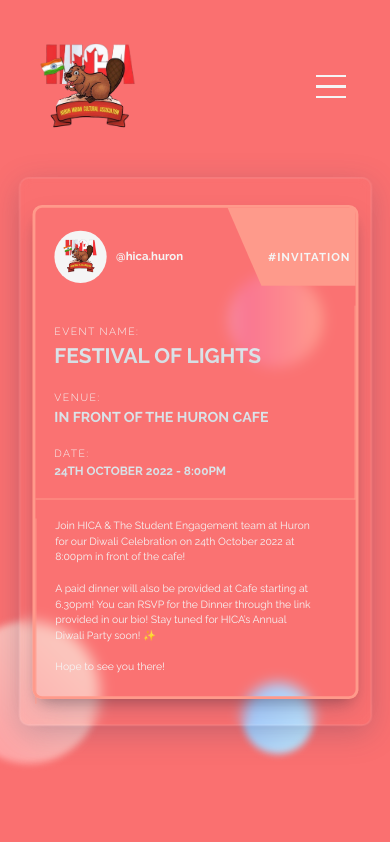
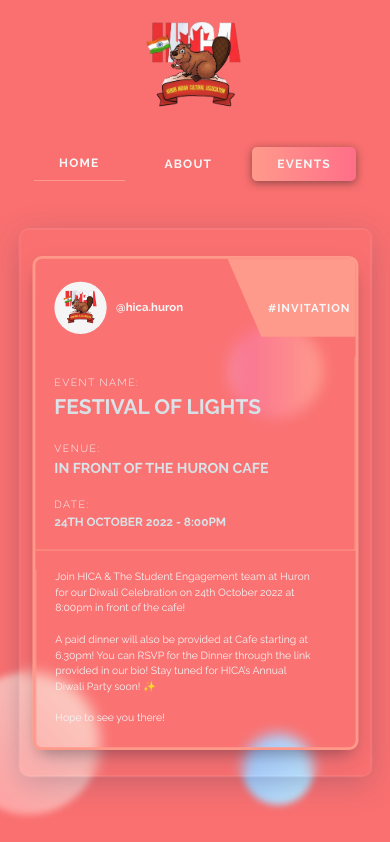
Before and after one commit to abitsalihu/hica, a website: page index.html in a window 390 px wide. Shown: the top 842 px of the page. Drawn offline with Linux system fonts and the light colour scheme.

Commit message:
fix more of the media queries

```diff
--- a/sass/style.scss
+++ b/sass/style.scss
@@ -1081,13 +1081,21 @@
 
 
 @media screen and (max-width:840px) {
+
   .nav {
+    flex-direction: column;
+    align-items: center;
+    justify-content: center;
+
+    gap: 20px;
+    height: 20%;
     &__button{
-      display: flex;
+      // display: flex;
     }
 
     &__links {
-      display: none;
+      // display: none;
+      justify-content: center;
     }
   }
   .story{
@@ -1233,7 +1241,7 @@
   .first-section{
     padding-top: 25px;
     justify-content: flex-start;
-    gap: 15px;
+    gap: 25px;
   }
   .event {
     width: 95%;
@@ -1366,7 +1374,21 @@
 
 }
 
+@media screen and (max-width:450px) {
 
+  .nav {
+    &__links {
+      &--l {
+        font-size: 1.2rem;
+
+        &:nth-child(2){
+          margin: 15px;
+        }
+      }
+    }
+  }
+
+}
 
 @media screen and (max-width:415px) {
   .event {
@@ -1455,3 +1477,18 @@
   }
 
 }
+
+@media screen and (max-width:360px) {
+
+  .nav {
+    &__links {
+      &--l {
+        font-size: 1.1rem;
+        padding: 8px 15px;
+
+
+      }
+    }
+  }
+
+}
```
Also changed, not shown: css/style.css.
